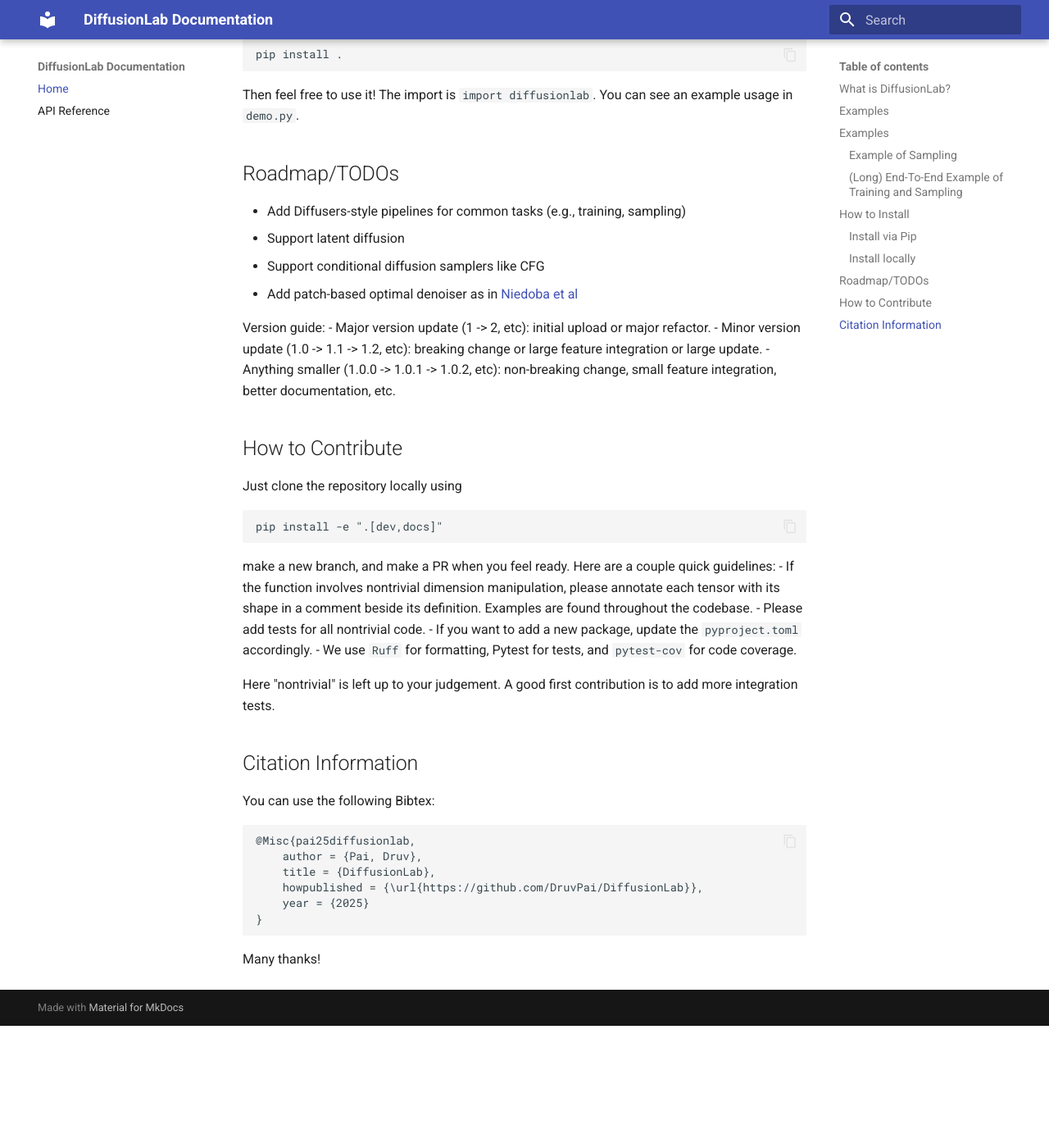
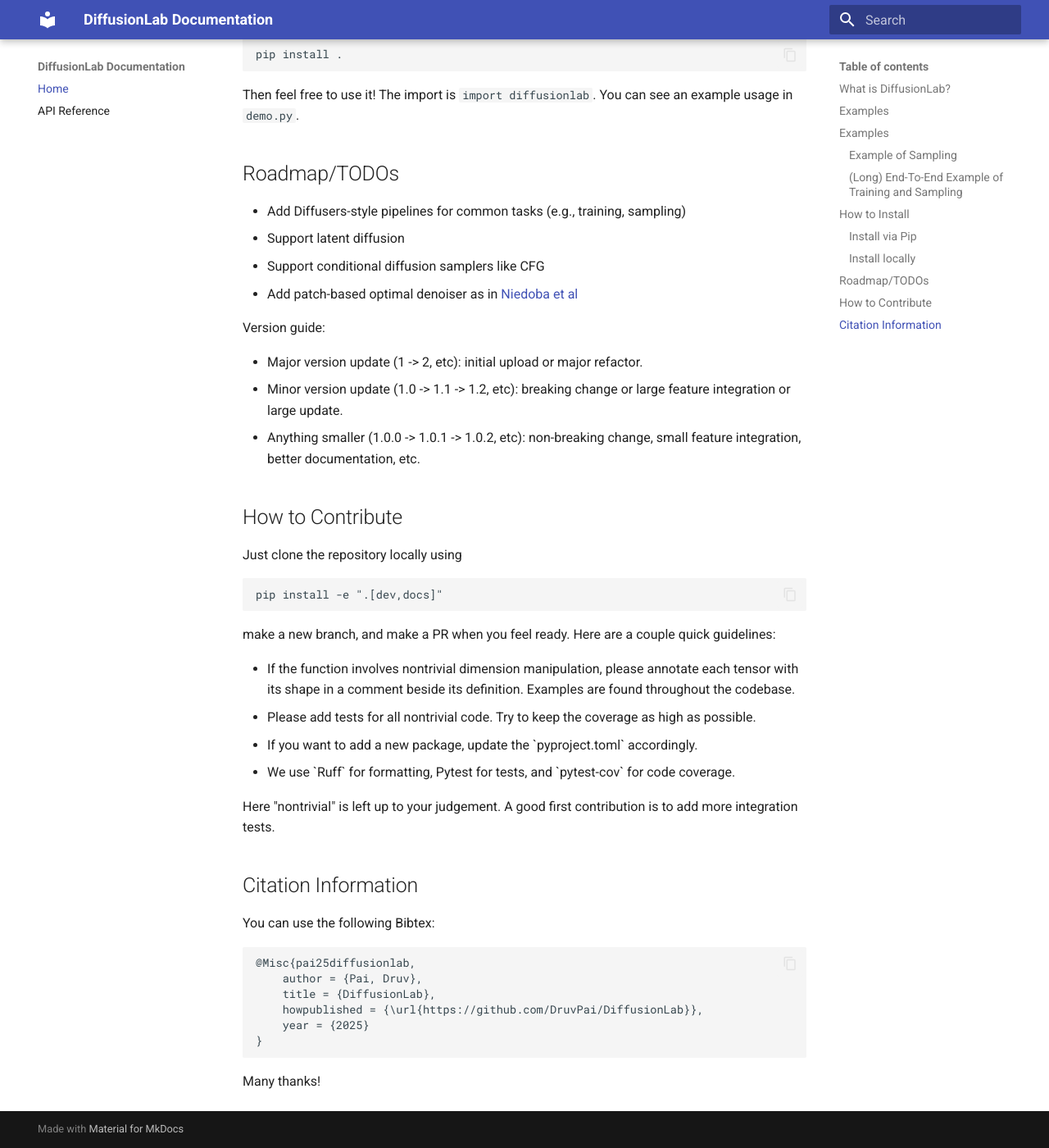
Before and after one commit to DruvPai/DiffusionLab, an MkDocs documentation site: the page built from docs/index.md, in a window 1280 px wide and 1400 px high, scrolled down 2320 px. Shown: the whole window at 82% size. Built offline with MkDocs 1.6.1 and Material for MkDocs 9.7.7, drawn with Linux system fonts in a browser that asks for light colours; before the commit the page ends 3571 px from its top, so only the background shows below that.

Commit message:
fix index lists

````diff
--- a/docs/index.md
+++ b/docs/index.md
@@ -93,15 +93,19 @@
 
 ## Roadmap/TODOs
 
-- Add Diffusers-style pipelines for common tasks (e.g., training, sampling)
-- Support latent diffusion
-- Support conditional diffusion samplers like CFG
-- Add patch-based optimal denoiser as in [Niedoba et al](https://arxiv.org/abs/2411.19339)
+<ul>
+  <li>Add Diffusers-style pipelines for common tasks (e.g., training, sampling)</li>
+  <li>Support latent diffusion</li>
+  <li>Support conditional diffusion samplers like CFG</li>
+  <li>Add patch-based optimal denoiser as in <a href="https://arxiv.org/abs/2411.19339">Niedoba et al</a></li>
+</ul>
 
 Version guide:
-- Major version update (1 -> 2, etc): initial upload or major refactor.
-- Minor version update (1.0 -> 1.1 -> 1.2, etc): breaking change or large feature integration or large update.
-- Anything smaller (1.0.0 -> 1.0.1 -> 1.0.2, etc): non-breaking change, small feature integration, better documentation, etc.
+<ul>
+  <li>Major version update (1 -> 2, etc): initial upload or major refactor.</li>
+  <li>Minor version update (1.0 -> 1.1 -> 1.2, etc): breaking change or large feature integration or large update.</li>
+  <li>Anything smaller (1.0.0 -> 1.0.1 -> 1.0.2, etc): non-breaking change, small feature integration, better documentation, etc.</li>
+</ul>
 
 ## How to Contribute
 
@@ -110,10 +114,12 @@
 pip install -e ".[dev,docs]"
 ```
 make a new branch, and make a PR when you feel ready. Here are a couple quick guidelines:
-- If the function involves nontrivial dimension manipulation, please annotate each tensor with its shape in a comment beside its definition. Examples are found throughout the codebase.
-- Please add tests for all nontrivial code.
-- If you want to add a new package, update the `pyproject.toml` accordingly.
-- We use `Ruff` for formatting, Pytest for tests, and `pytest-cov` for code coverage.
+<ul>
+  <li> If the function involves nontrivial dimension manipulation, please annotate each tensor with its shape in a comment beside its definition. Examples are found throughout the codebase.
+  <li> Please add tests for all nontrivial code. Try to keep the coverage as high as possible.
+  <li> If you want to add a new package, update the `pyproject.toml` accordingly.
+  <li> We use `Ruff` for formatting, Pytest for tests, and `pytest-cov` for code coverage.
+</ul>
 
 Here "nontrivial" is left up to your judgement. A good first contribution is to add more integration tests.
 
````
